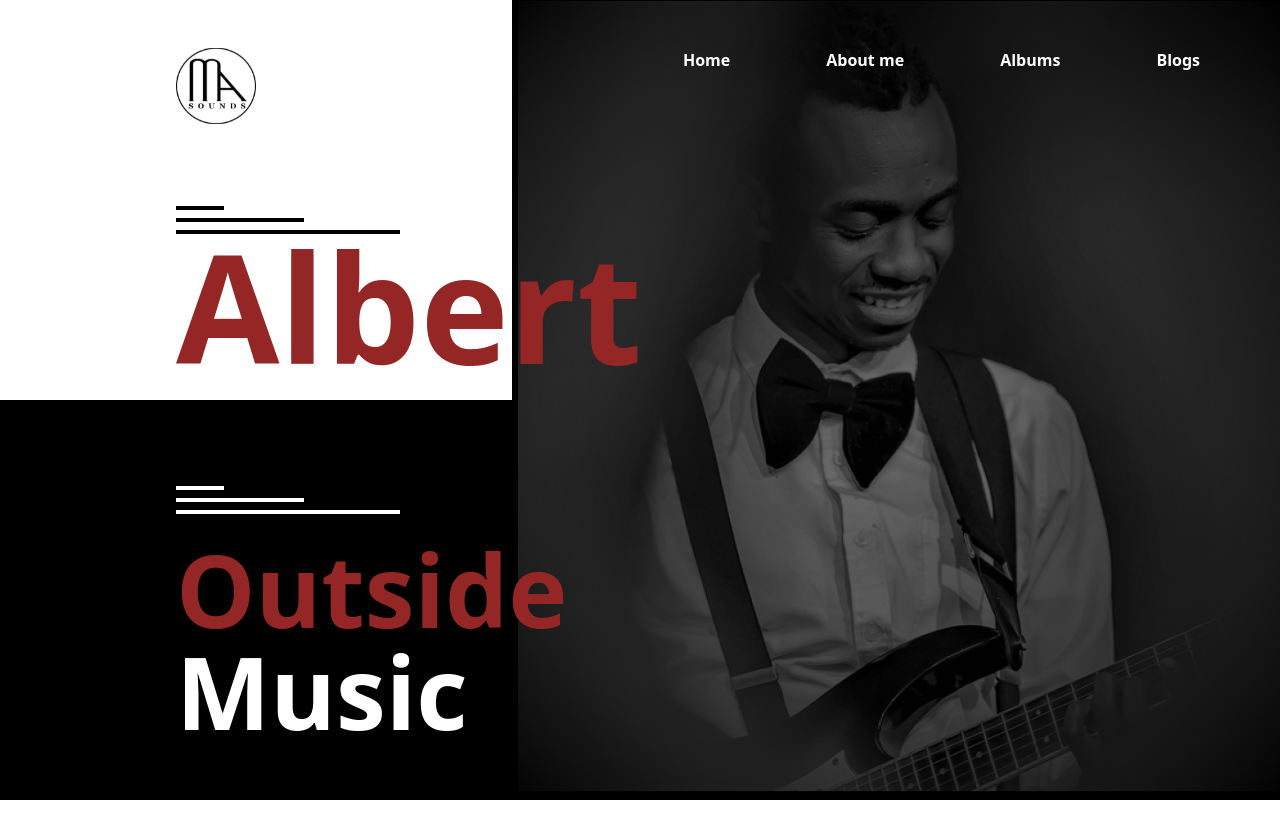
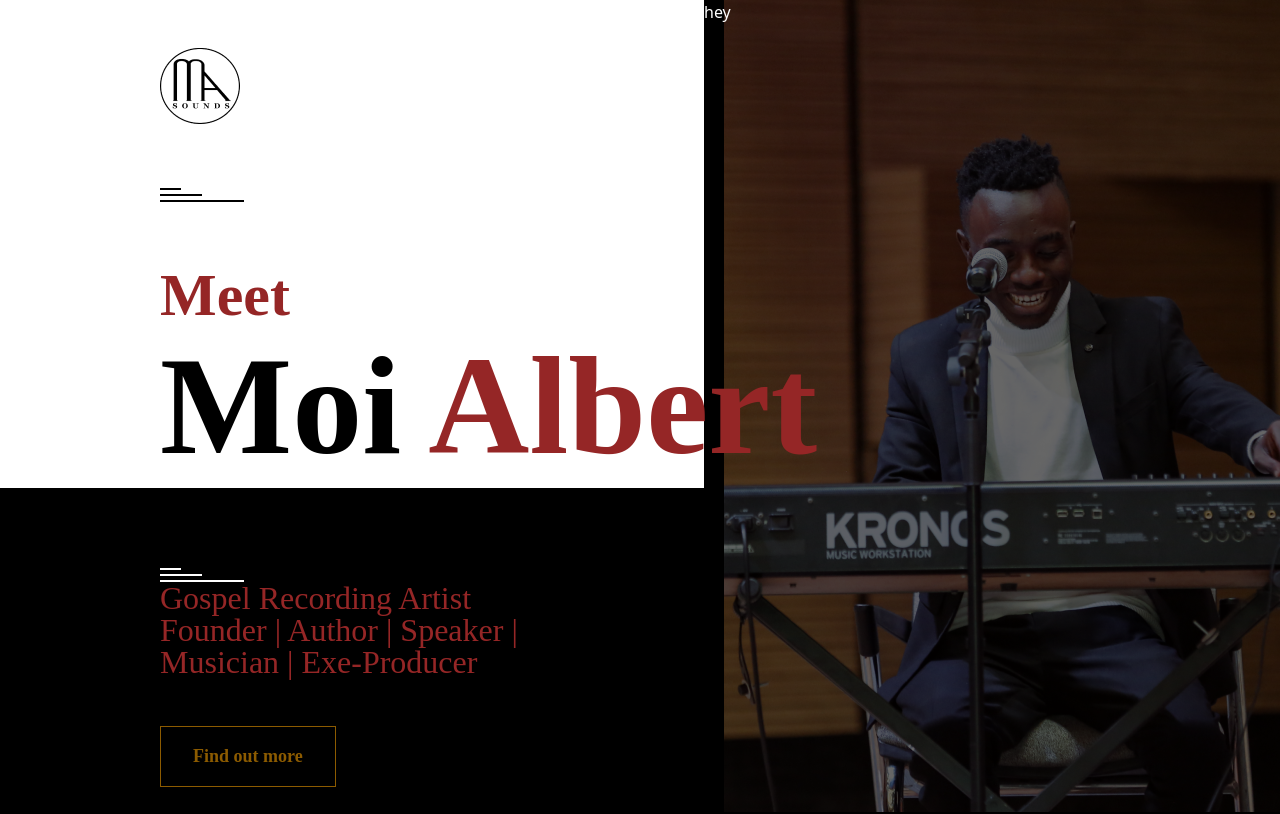
Before and after one commit to NiyonkuruEsther/moi2, a React (Vite) app: page /home in a window 1280 px wide. Shown: the top 814 px of the page. Built offline with nearby package versions, Linux system fonts and the light colour scheme.

Commit message:
added the routing functionalities

```diff
--- a/package.json
+++ b/package.json
@@ -11,7 +11,9 @@
   },
   "dependencies": {
     "react": "^18.2.0",
-    "react-dom": "^18.2.0"
+    "react-dom": "^18.2.0",
+    "react-router": "^6.11.2",
+    "react-router-dom": "^6.11.2"
   },
   "devDependencies": {
     "@types/react": "^18.0.28",
--- a/src/App.jsx
+++ b/src/App.jsx
@@ -1,12 +1,19 @@
+import { createBrowserRouter } from "react-router-dom";
 import About from "./pages/aboutUs/About";
-
+import { Route, RouterProvider, createRoutesFromElements } from "react-router";
+import Home from "./pages/home/home.pages";
 
 function App() {
-  return (
-    <div className="App">
-      <About />
-    </div>
+  const router = createBrowserRouter(
+    createRoutesFromElements(
+      <Route>
+        <Route path="/about" element={<About />} />
+        <Route path="/home" element={<Home />} />
+      </Route>
+    )
   );
+
+  return <RouterProvider router={router} />;
 }
 
 export default App;
--- a/src/components/layout/NavBar.jsx
+++ b/src/components/layout/NavBar.jsx
@@ -1,3 +1,4 @@
+import { Link } from "react-router-dom";
 import Logo from "../../assets/logo.svg";
 
 const Header = () => {
@@ -8,18 +9,18 @@ const Header = () => {
           <img src={Logo} alt="" />
         </div>
         <ul className="flex gap-24 w-fit text-white font-semibold">
-          <li className="text-white font-semibold">
-            <a href="#home">Home</a>
-          </li>
-          <li>
-            <a href="#about">About me</a>
-          </li>
-          <li>
-            <a href="#contact">Albums</a>
-          </li>
-          <li>
-            <a href="#blog">Blogs</a>
-          </li>
+          <Link to={"home"} className="text-white font-semibold">
+            <p>Home</p>
+          </Link>
+          <Link to={"about"}>
+            <p>About me</p>
+          </Link>
+          <Link>
+            <p>Albums</p>
+          </Link>
+          <Link>
+            <p>Blogs</p>
+          </Link>
         </ul>
       </nav>
     </header>
--- a/src/layout/videos/video.layout.js
+++ /dev/null
@@ -1,23 +0,0 @@
-import "./video.css";
-
-import { Assets } from "../../assets/assets";
-
-const { Frame2 } = Assets;
-
-function VideoLayout() {
-  return (
-      <section className="video">
-          <figcaption>
-              <img src={Frame2} alt="" className="border"/>
-          </figcaption>
-          <h2 className="txt">
-                  new <span className="color__video"> videos</span> out
-          </h2>
-          <button className="btn__video">
-              Subscribe to my Youtube Channel
-          </button>
-      </section>
-  )
-}
-
-export default VideoLayout;
--- /dev/null
+++ b/src/layout/videos/video.layout.jsx
@@ -0,0 +1,21 @@
+import "./video.css";
+
+import { Assets } from "../../assets/assets";
+
+const { Frame2 } = Assets;
+
+function VideoLayout() {
+  return (
+    <section className="video">
+      <figcaption>
+        <img src={Frame2} alt="" className="border" />
+      </figcaption>
+      <h2 className="txt">
+        new <span className="color__video"> videos</span> out
+      </h2>
+      <button className="btn__video">Subscribe to my Youtube Channel</button>
+    </section>
+  );
+}
+
+export default VideoLayout;
```
Also changed, not shown: src/layout/bio/bio.layout.jsx (renamed from src/layout/bio/bio.layout.js), src/layout/eventSection/event.layout.jsx (renamed from src/layout/eventSection/event.layout.js), src/layout/home/home.layout.jsx (renamed from src/layout/home/home.layout.js), src/layout/playlist/playlist.layout.jsx (renamed from src/layout/playlist/playlist.layout.js), src/pages/home/home.pages.jsx (renamed from src/pages/home/home.pages.js), 1 other file (tests, documents, lock files or other folders).
